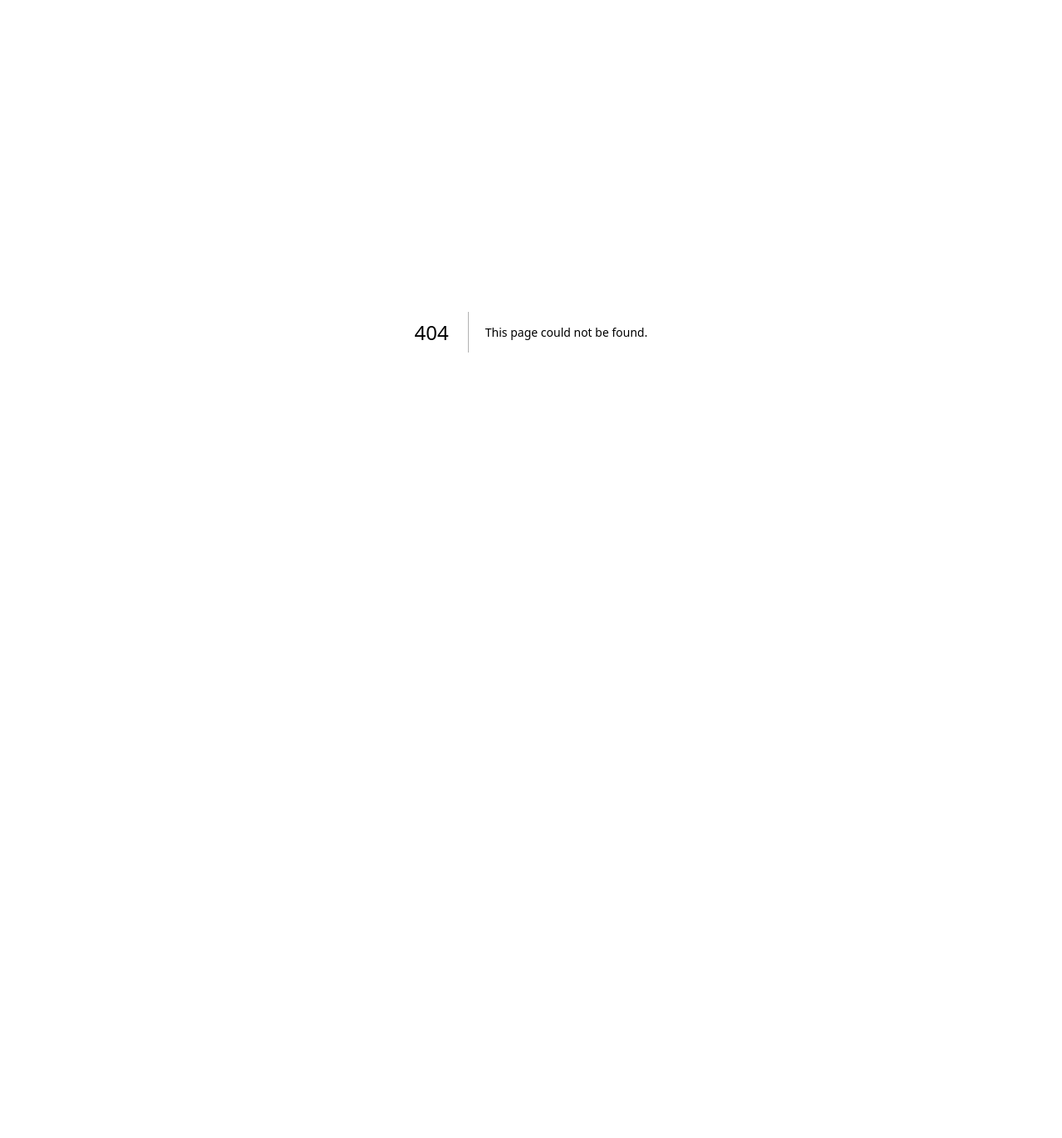
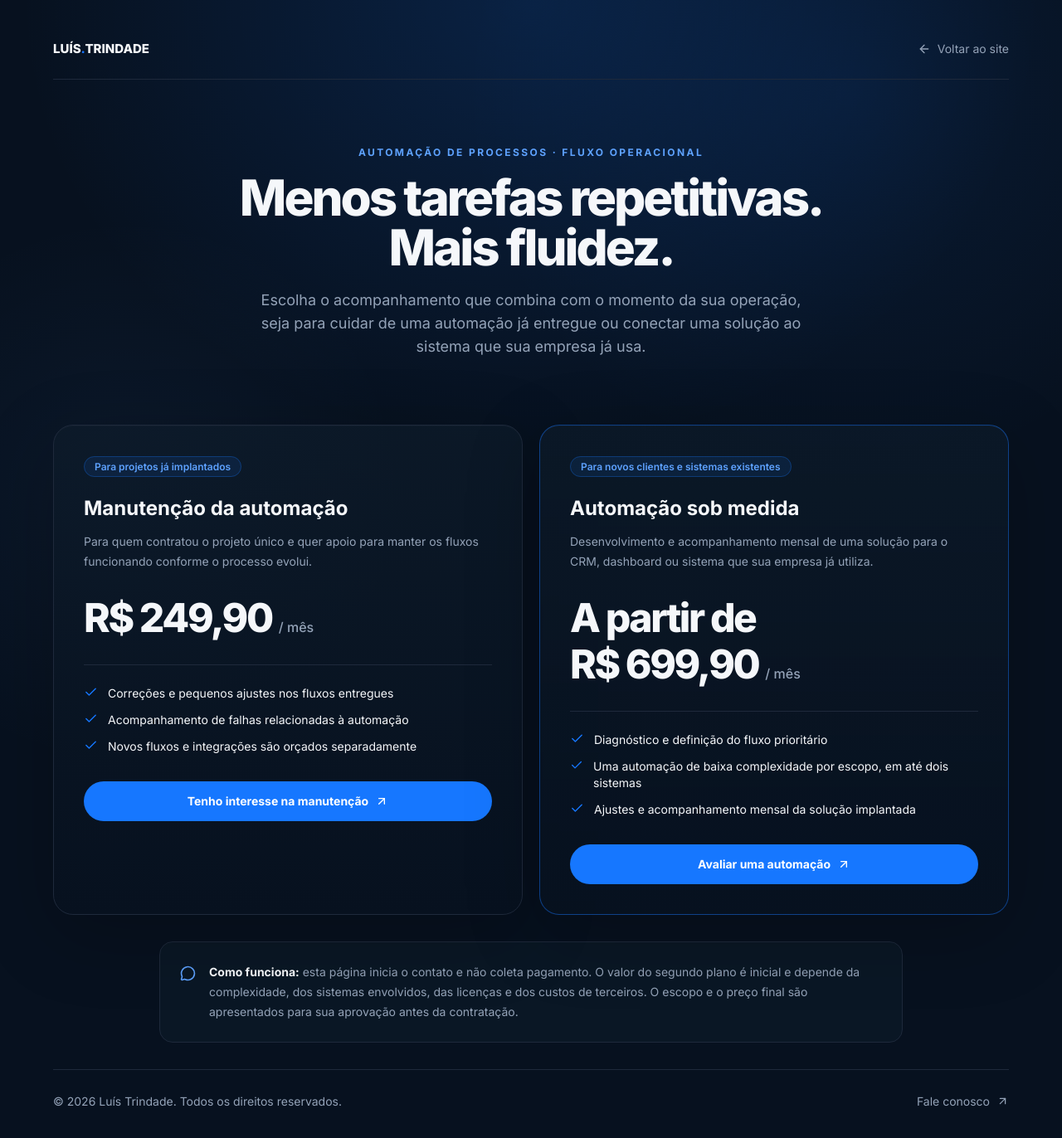
Before and after one commit to LuisOriel/Trindade, a Next.js app: page /checkout/automacao/page.tsx in a window 1280 px wide. Before the commit this address had no page. Shown: the top 1372 px of the page at 83% size. Before the commit the page ends 800 px from the top, so only its background shows below. Built offline with nearby package versions, Linux system fonts and the light colour scheme.

Commit message:
Add automation service checkout

```diff
--- /dev/null
+++ b/app/checkout/automacao/page.tsx/page.tsx
@@ -0,0 +1,28 @@
+import type { Metadata } from "next";
+import Link from "next/link";
+import { ArrowLeft, ArrowUpRight, Check, MessageCircle } from "lucide-react";
+
+export const metadata: Metadata = { title: "Automação de Processos | Luís Trindade", description: "Planos de manutenção e automação para CRM, dashboards e sistemas existentes." };
+const email = "mailto:luisoriel.trindade@hotmail.com";
+
+export default function AutomacaoCheckoutPage() {
+  return <main className="relative min-h-screen overflow-hidden px-6 py-8 sm:py-12">
+    <div aria-hidden="true" className="pointer-events-none absolute inset-x-0 top-0 -z-10 h-[560px] bg-[radial-gradient(ellipse_at_top,rgba(22,119,255,0.16),transparent_68%)]" />
+    <div className="mx-auto max-w-6xl">
+      <header className="flex items-center justify-between border-b border-border pb-6"><Link href="/" className="font-display text-[15px] font-extrabold">LUÍS<span className="text-electric-500">.</span>TRINDADE</Link><Link href="/#projetos" className="inline-flex items-center gap-2 text-sm text-muted hover:text-surface"><ArrowLeft size={16}/>Voltar ao site</Link></header>
+      <section className="mx-auto max-w-3xl py-16 text-center sm:py-20"><p className="text-xs font-bold uppercase tracking-[0.2em] text-electric-300">Automação de processos · Fluxo Operacional</p><h1 className="mt-4 font-display text-4xl font-extrabold tracking-[-0.05em] sm:text-6xl">Menos tarefas repetitivas. Mais fluidez.</h1><p className="mx-auto mt-5 max-w-2xl text-base leading-7 text-muted sm:text-lg">Escolha o acompanhamento que combina com o momento da sua operação, seja para cuidar de uma automação já entregue ou conectar uma solução ao sistema que sua empresa já usa.</p></section>
+      <section className="grid gap-5 lg:grid-cols-2" aria-label="Planos mensais de automação">
+        <article className="tech-panel rounded-3xl border border-border p-7 sm:p-9"><span className="rounded-full border border-electric-500/30 bg-electric-500/10 px-3 py-1 text-xs font-semibold text-electric-300">Para projetos já implantados</span><h2 className="mt-6 font-display text-2xl font-bold">Manutenção da automação</h2><p className="mt-3 text-sm leading-6 text-muted">Para quem contratou o projeto único e quer apoio para manter os fluxos funcionando conforme o processo evolui.</p><p className="mt-8 font-display text-5xl font-extrabold tracking-[-0.05em]">R$ 249,90<span className="ml-2 text-base font-medium tracking-normal text-muted">/ mês</span></p>
+          <ul className="mt-8 space-y-3 border-t border-border pt-6 text-sm text-surface"><li className="flex gap-3"><Check size={17} className="text-electric-500"/>Correções e pequenos ajustes nos fluxos entregues</li><li className="flex gap-3"><Check size={17} className="text-electric-500"/>Acompanhamento de falhas relacionadas à automação</li><li className="flex gap-3"><Check size={17} className="text-electric-500"/>Novos fluxos e integrações são orçados separadamente</li></ul>
+          <a href={email + "?subject=Manuten%C3%A7%C3%A3o%20mensal%20-%20Automa%C3%A7%C3%A3o%20de%20processos&body=Ol%C3%A1!%20Tenho%20interesse%20no%20plano%20de%20manuten%C3%A7%C3%A3o%20mensal%20das%20automa%C3%A7%C3%B5es%20j%C3%A1%20implantadas%20(R%24%20249%2C90%2Fm%C3%AAs).%20Gostaria%20de%20alinhar%20o%20escopo."} className="mt-8 inline-flex min-h-12 w-full items-center justify-center gap-2 rounded-full bg-electric-500 px-6 text-sm font-bold text-white hover:bg-electric-300">Tenho interesse na manutenção <ArrowUpRight size={16}/></a>
+        </article>
+        <article className="tech-panel rounded-3xl border border-electric-500/45 p-7 shadow-[0_0_60px_rgba(22,119,255,0.08)] sm:p-9"><span className="rounded-full border border-electric-500/30 bg-electric-500/10 px-3 py-1 text-xs font-semibold text-electric-300">Para novos clientes e sistemas existentes</span><h2 className="mt-6 font-display text-2xl font-bold">Automação sob medida</h2><p className="mt-3 text-sm leading-6 text-muted">Desenvolvimento e acompanhamento mensal de uma solução para o CRM, dashboard ou sistema que sua empresa já utiliza.</p><p className="mt-8 font-display text-5xl font-extrabold tracking-[-0.05em]">A partir de <span className="block pt-2">R$ 699,90<span className="ml-2 text-base font-medium tracking-normal text-muted">/ mês</span></span></p>
+          <ul className="mt-8 space-y-3 border-t border-border pt-6 text-sm text-surface"><li className="flex gap-3"><Check size={17} className="text-electric-500"/>Diagnóstico e definição do fluxo prioritário</li><li className="flex gap-3"><Check size={17} className="text-electric-500"/>Uma automação de baixa complexidade por escopo, em até dois sistemas</li><li className="flex gap-3"><Check size={17} className="text-electric-500"/>Ajustes e acompanhamento mensal da solução implantada</li></ul>
+          <a href={email + "?subject=Automa%C3%A7%C3%A3o%20sob%20medida%20-%20CRM%2C%20Dashboard%20ou%20sistema&body=Ol%C3%A1!%20Tenho%20interesse%20em%20uma%20automa%C3%A7%C3%A3o%20sob%20medida%20para%20o%20sistema%20que%20j%C3%A1%20utilizo.%20Vi%20que%20o%20acompanhamento%20come%C3%A7a%20em%20R%24%20699%2C90%2Fm%C3%AAs.%20Gostaria%20de%20explicar%20meu%20processo%20e%20receber%20uma%20avalia%C3%A7%C3%A3o%20do%20escopo."} className="mt-8 inline-flex min-h-12 w-full items-center justify-center gap-2 rounded-full bg-electric-500 px-6 text-sm font-bold text-white hover:bg-electric-300">Avaliar uma automação <ArrowUpRight size={16}/></a>
+        </article>
+      </section>
+      <section className="mx-auto my-8 flex max-w-4xl gap-4 rounded-2xl border border-border bg-navy-900/60 p-5 text-sm leading-6 text-muted sm:p-6"><MessageCircle className="mt-1 shrink-0 text-electric-300" size={19}/><p><strong className="text-surface">Como funciona:</strong> esta página inicia o contato e não coleta pagamento. O valor do segundo plano é inicial e depende da complexidade, dos sistemas envolvidos, das licenças e dos custos de terceiros. O escopo e o preço final são apresentados para sua aprovação antes da contratação.</p></section>
+      <footer className="flex flex-col items-center justify-between gap-4 border-t border-border py-7 text-sm text-muted sm:flex-row"><span>© 2026 Luís Trindade. Todos os direitos reservados.</span><a href="https://linktr.ee/luistrindade.co" target="_blank" rel="noreferrer" className="inline-flex items-center gap-2 hover:text-electric-300">Fale conosco <ArrowUpRight size={15}/></a></footer>
+    </div>
+  </main>;
+}
```
